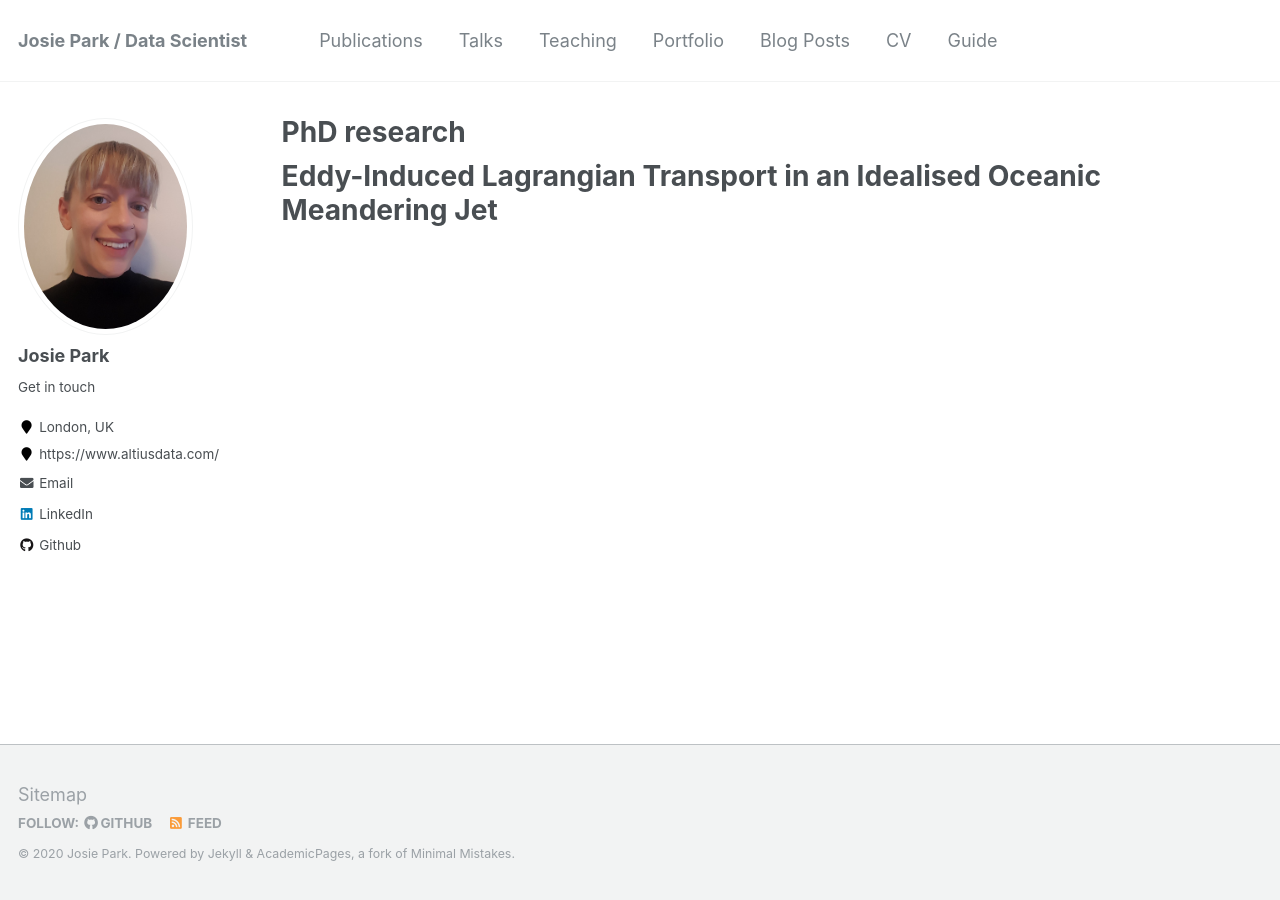
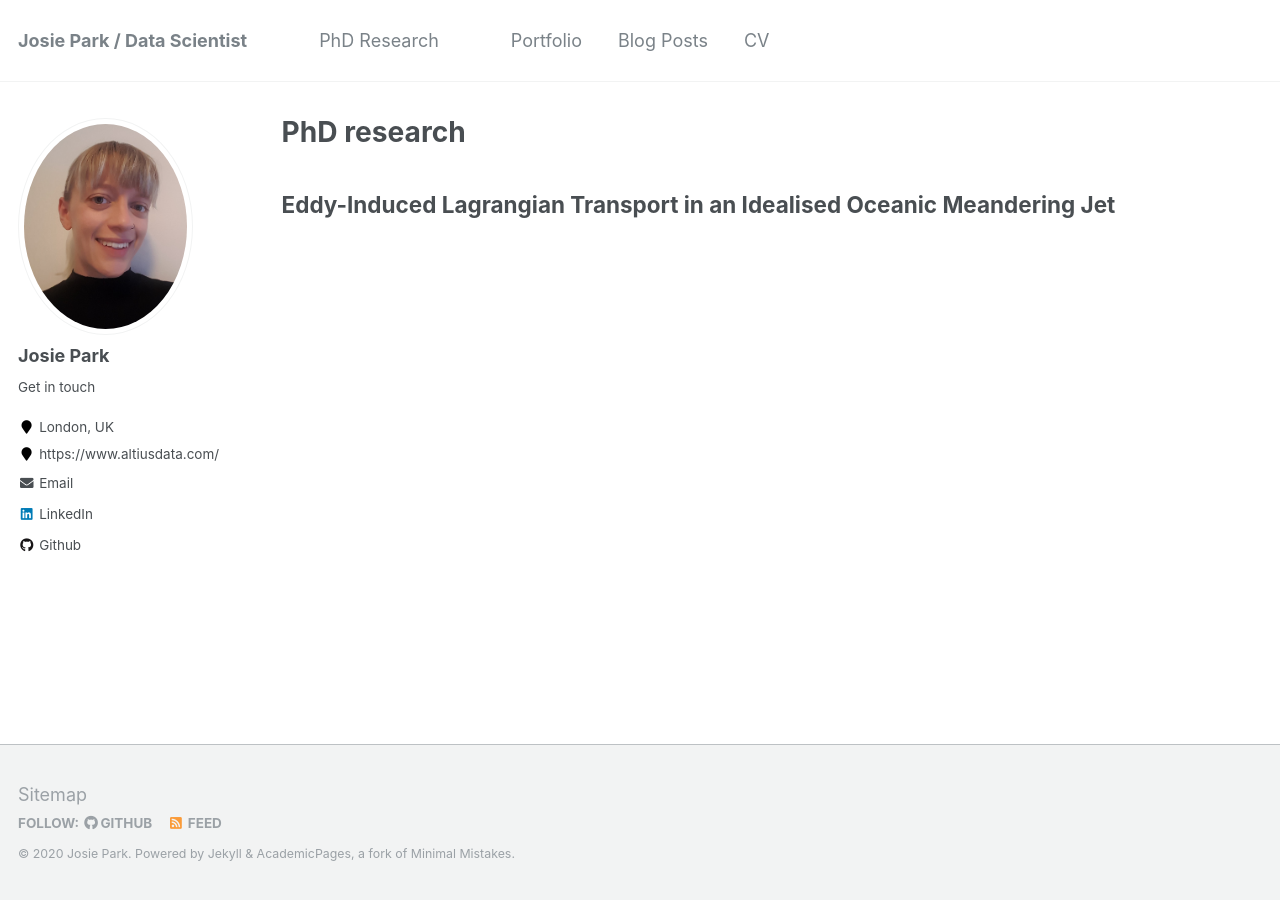
Before and after one commit to JosiePark/JosiePark.github.io, a Jekyll site: the page built from _pages/phd.md, in a window 1280 px wide. Built offline with Jekyll 4.4.1, drawn with Linux system fonts in a browser that asks for light colours.

Commit message:
Changed navigation config

```diff
--- a/_data/navigation.yml
+++ b/_data/navigation.yml
@@ -1,22 +1,13 @@
 # main links links
 main:
-  - title: "Publications"
-    url: /publications/
-
-  - title: "Talks"
-    url: /talks/
-
-  - title: "Teaching"
-    url: /teaching/
+  - title: "PhD Research"
+  - url: /phd/
 
   - title: "Portfolio"
     url: /portfolio/
 
   - title: "Blog Posts"
-    url: /year-archive/
+    url: /blog/
 
   - title: "CV"
     url: /cv/
-
-  - title: "Guide"
-    url: /markdown/
--- a/_pages/phd.md
+++ b/_pages/phd.md
@@ -5,4 +5,4 @@ permalink: /phd/
 author_profile: true
 ---
 
-# Eddy-Induced Lagrangian Transport in an Idealised Oceanic Meandering Jet
+## Eddy-Induced Lagrangian Transport in an Idealised Oceanic Meandering Jet
```
